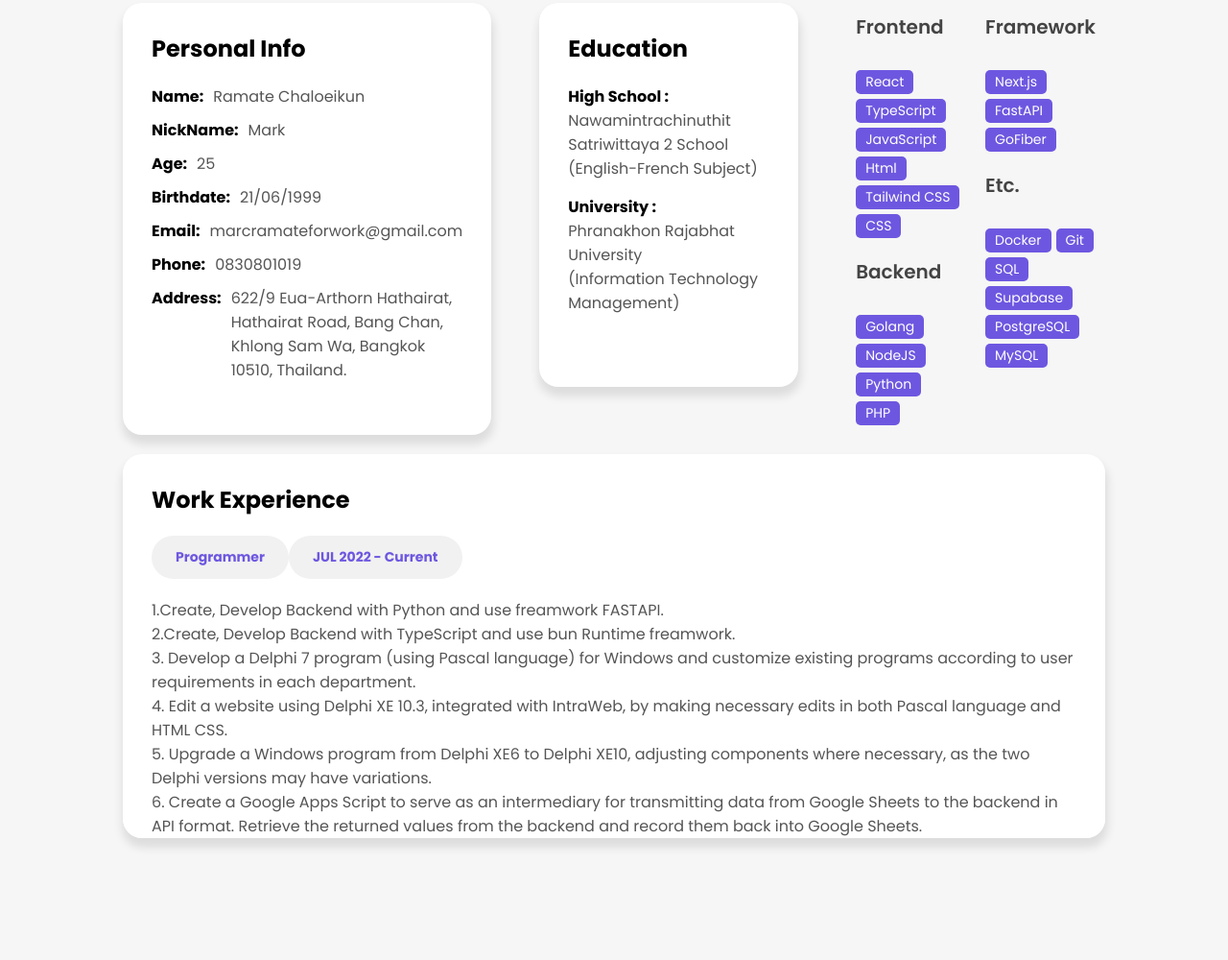
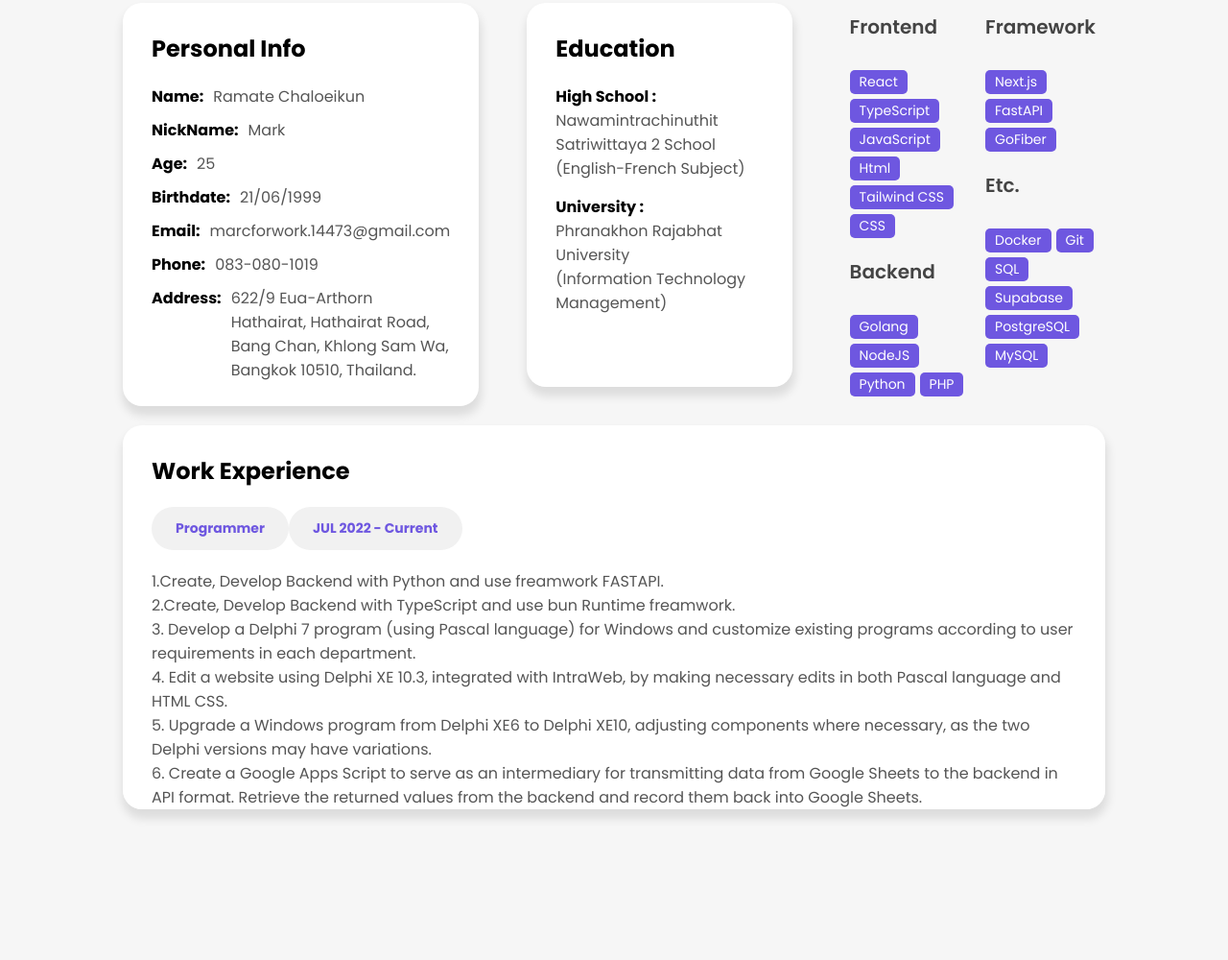
Before and after one commit to marctest11/resume, a plain HTML site: page index.html in a window 1280 px wide. Shown: the part 992-1992 px from the top of the page at 96% size. Drawn offline with Linux system fonts and the light colour scheme.

Commit message:
Add files via upload

```diff
--- a/index.html
+++ b/index.html
@@ -9,6 +9,7 @@
     />
 
     <link rel="stylesheet" href="css/style.css" />
+    <!-- <link rel="stylesheet" href="https://marctest11.github.io/resume/css/style.css" /> -->
 
     <title>Portfolio | MarkRamate</title>
   </head>
@@ -38,7 +39,7 @@
             </div>
 
             <div class="social_icons">
-              <div class="icon" data-tooltip="marcramateforwork@gmail.com">
+              <div class="icon" data-tooltip="marcforwork.14473@gmail.com">
                 <i class="fa fa-envelope-o"></i>
               </div>
               <div class="icon" data-tooltip="083-080-1019">
@@ -86,12 +87,12 @@
 
                 <div class="info-item">
                   <div class="info-label">Email:</div>
-                  <div class="info-value">marcramateforwork@gmail.com</div>
+                  <div class="info-value">marcforwork.14473@gmail.com</div>
                 </div>
 
                 <div class="info-item">
                   <div class="info-label">Phone:</div>
-                  <div class="info-value">0830801019</div>
+                  <div class="info-value">083-080-1019</div>
                 </div>
 
                 <div class="info-item">
@@ -229,7 +230,7 @@
                 </div>
 
                 <div class="social_icons">
-                  <div class="icon" data-tooltip="marcramateforwork@gmail.com">
+                  <div class="icon" data-tooltip="marcforwork.14473@gmail.com">
                     <i class="fa fa-envelope-o"></i>
                   </div>
                   <div class="icon" data-tooltip="083-080-1019">
```
